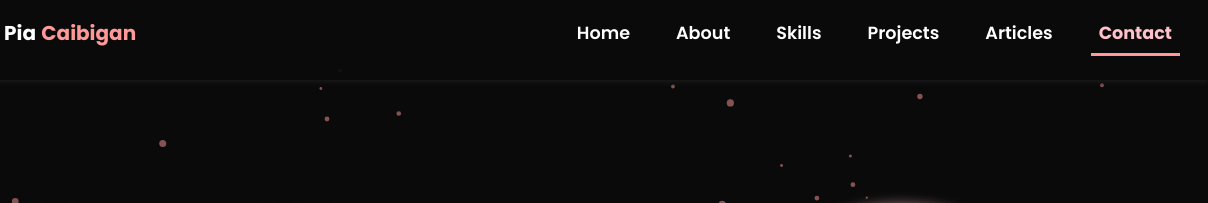
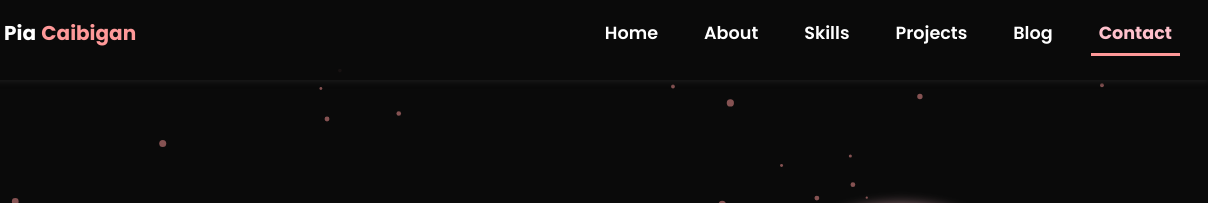
Before and after one commit to piaeunice/personalweb, a plain HTML site: page index.html in a window 1280 px wide. Shown: the top 203 px of the page, 72-1280 px from the left. Drawn offline with nearby package versions, Linux system fonts and the light colour scheme; some packages are replaced by stand-ins of ours; a script that the page names is missing.

Commit message:
wst midterm

```diff
--- a/index.html
+++ b/index.html
@@ -77,7 +77,7 @@
                     <a class="nav-link" href="#projects"><span>Projects</span></a>
                   </li>
                   <li class="nav-item">
-                    <a class="nav-link" href="#blog"><span>Articles</span></a>
+                    <a class="nav-link" href="#blog"><span>Blog</span></a>
                   </li>
                   <li class="nav-item">
                     <a class="nav-link" href="#contact"><span>Contact</span></a>
@@ -426,7 +426,7 @@
                 <h2 class="welcome-text text-center my-4">My Thoughts</h2>
                 <h1 class="main-title text-center mb-5">Articles I Wrote</h1>
                 <div class="row blog-posts g-4 mx-auto">
-                    <!-- Blog Post 1 -->
+                    <!-- Article 1 -->
                     <div class="col-12 col-md-6 col-lg-4">
                         <div class="blog-card mx-auto">
                             <img src="./images/articles/graduation" class="blog-img" alt="Looking Back So I Can Move Forward">
@@ -443,7 +443,7 @@
                         </div>
                     </div>
 
-                    <!-- Blog Post 2 -->
+                    <!-- Article 2 -->
                     <div class="col-12 col-md-6 col-lg-4">
                         <div class="blog-card mx-auto">
                             <img src="./images/articles/web" class="blog-img" alt="My Journey Into Web Development">
@@ -460,7 +460,7 @@
                         </div>
                     </div>
 
-                    <!-- Blog Post 3 -->
+                    <!-- Article 3 -->
                     <div class="col-12 col-md-6 col-lg-4">
                         <div class="blog-card mx-auto">
                             <img src="./images/articles/redgreen" class="blog-img" alt="UniTeam-porary">
```
